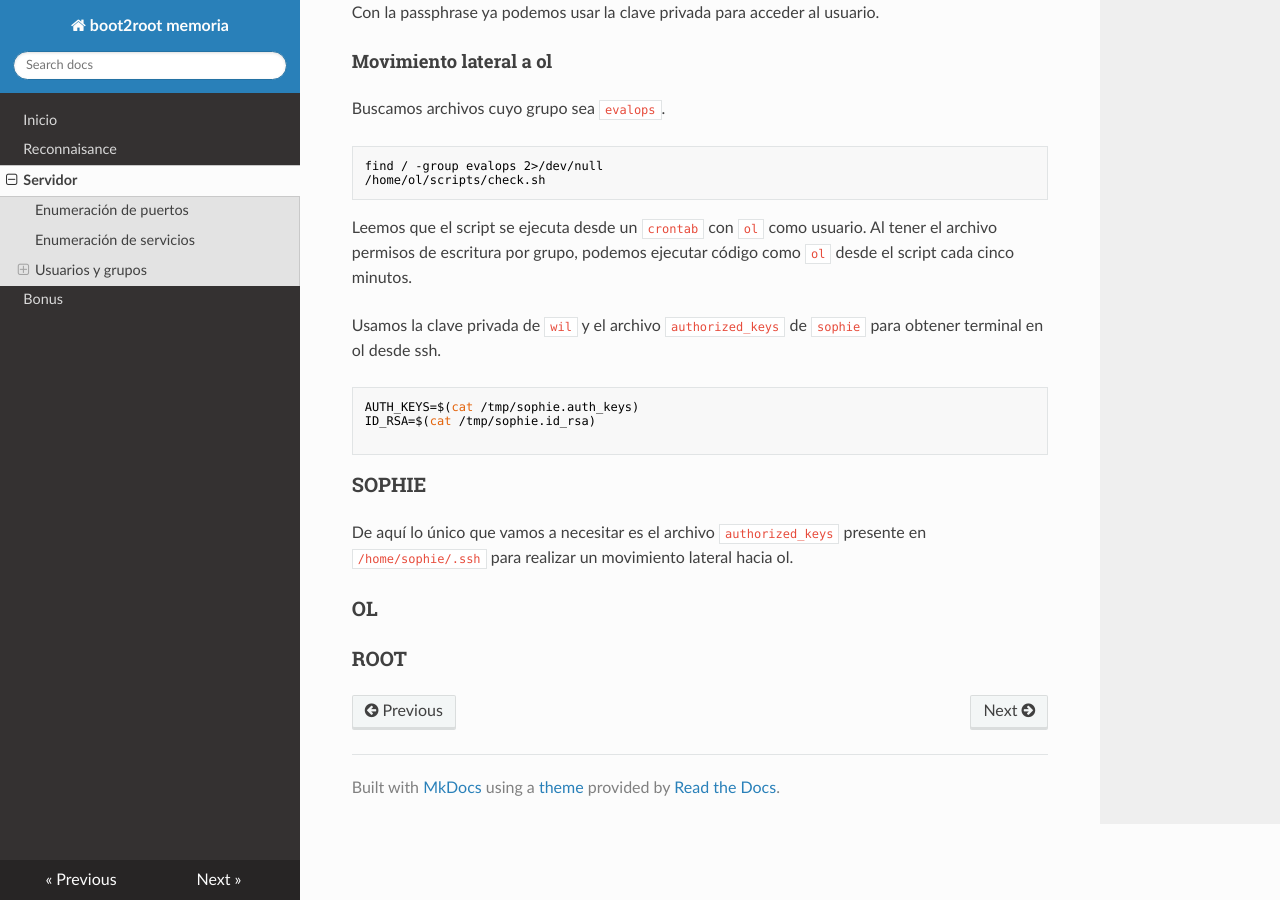
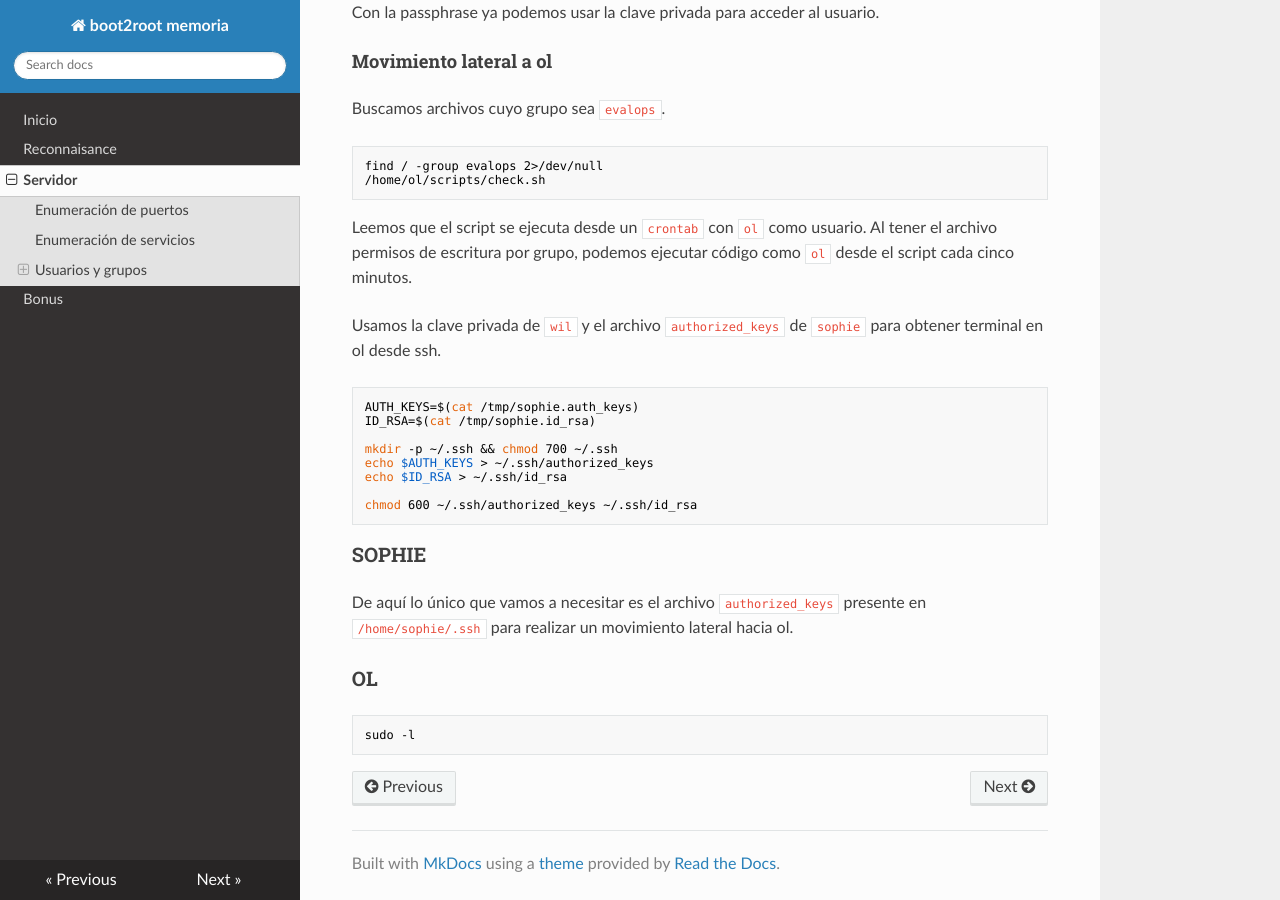
Before and after one commit to juzzrespecter/boot2root, an MkDocs documentation site: the page built from docs/server-reconnaisance.md, in a window 1280 px wide and 900 px high, scrolled down 3576 px. Built offline with MkDocs 1.6.1, drawn with Linux system fonts in a browser that asks for light colours; nearby versions of some CDN libraries.

Commit message:
Correccion docs

````diff
--- a/docs/server-reconnaisance.md
+++ b/docs/server-reconnaisance.md
@@ -221,13 +221,17 @@ para obtener terminal en ol desde ssh.
 AUTH_KEYS=$(cat /tmp/sophie.auth_keys)
 ID_RSA=$(cat /tmp/sophie.id_rsa)
 
+mkdir -p ~/.ssh && chmod 700 ~/.ssh
+echo $AUTH_KEYS > ~/.ssh/authorized_keys
+echo $ID_RSA > ~/.ssh/id_rsa
+
+chmod 600 ~/.ssh/authorized_keys ~/.ssh/id_rsa
 ```
 
 ### SOPHIE
 De aquí lo único que vamos a necesitar es el archivo `authorized_keys` presente en `/home/sophie/.ssh` para realizar un movimiento lateral hacia ol.
 
 ### OL
-
-
-
-### ROOT
+```
+sudo -l
+```
````
Also changed, not shown: docs/ssti.md (+1 -1 lines).
